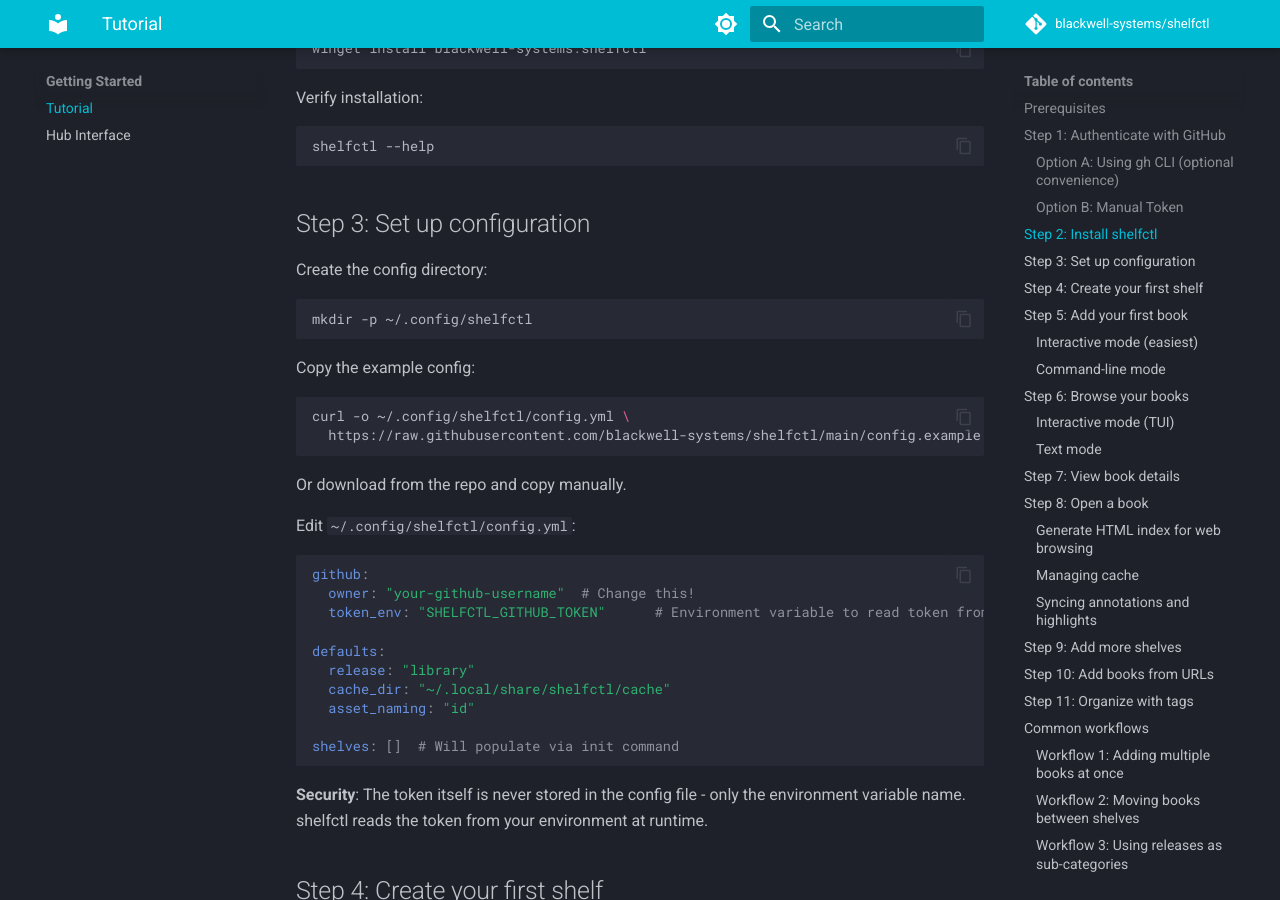
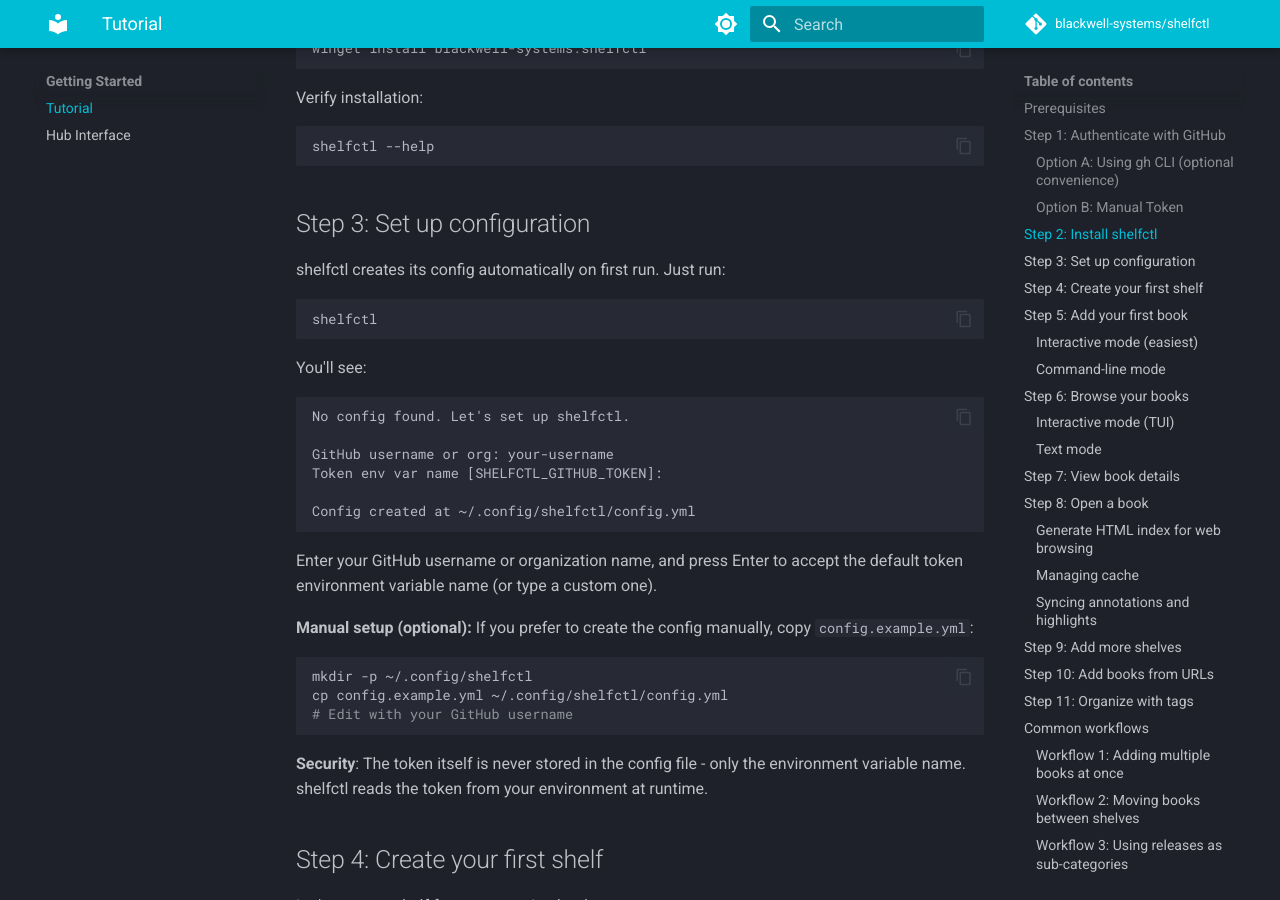
Before and after one commit to blackwell-systems/shelfctl, an MkDocs documentation site: the page built from docs/guides/tutorial.md, in a window 1280 px wide and 900 px high, scrolled down 2091 px. Built offline with MkDocs 1.6.1 and Material for MkDocs 9.7.7, drawn with Linux system fonts in a browser that asks for light colours; comment, search, counter and statistics services are not loaded; some of the changed text lies outside the part shown.

Commit message:
docs: update tutorial.md for auto-create config flow
Replace manual Step 3 config setup with auto-create prompt description.
Simplify "Complete setup from scratch" example.

````diff
--- a/docs/guides/tutorial.md
+++ b/docs/guides/tutorial.md
@@ -97,37 +97,38 @@ shelfctl --help
 
 ## Step 3: Set up configuration
 
-Create the config directory:
+shelfctl creates its config automatically on first run. Just run:
+
+```bash
+shelfctl
+```
+
+You'll see:
+
+```
+No config found. Let's set up shelfctl.
+
+GitHub username or org: your-username
+Token env var name [SHELFCTL_GITHUB_TOKEN]:
+
+Config created at ~/.config/shelfctl/config.yml
+```
+
+Enter your GitHub username or organization name, and press Enter to
+accept the default token environment variable name (or type a custom one).
+
+**Manual setup (optional):** If you prefer to create the config manually,
+copy `config.example.yml`:
 
 ```bash
 mkdir -p ~/.config/shelfctl
+cp config.example.yml ~/.config/shelfctl/config.yml
+# Edit with your GitHub username
 ```
 
-Copy the example config:
-
-```bash
-curl -o ~/.config/shelfctl/config.yml \
-  https://raw.githubusercontent.com/blackwell-systems/shelfctl/main/config.example.yml
-```
-
-Or download from the repo and copy manually.
-
-Edit `~/.config/shelfctl/config.yml`:
-
-```yaml
-github:
-  owner: "your-github-username"  # Change this!
-  token_env: "SHELFCTL_GITHUB_TOKEN"      # Environment variable to read token from
-
-defaults:
-  release: "library"
-  cache_dir: "~/.local/share/shelfctl/cache"
-  asset_naming: "id"
-
-shelves: []  # Will populate via init command
-```
-
-**Security**: The token itself is never stored in the config file - only the environment variable name. shelfctl reads the token from your environment at runtime.
+**Security**: The token itself is never stored in the config file - only
+the environment variable name. shelfctl reads the token from your
+environment at runtime.
 
 ## Step 4: Create your first shelf
 
@@ -566,18 +567,9 @@ export SHELFCTL_GITHUB_TOKEN=$(gh auth token)
 # 2. Install
 go install github.com/blackwell-systems/shelfctl/cmd/shelfctl@latest
 
-# 3. Configure
-mkdir -p ~/.config/shelfctl
-cat > ~/.config/shelfctl/config.yml <<EOF
-github:
-  owner: "myusername"
-  token_env: "SHELFCTL_GITHUB_TOKEN"
-defaults:
-  release: "library"
-  cache_dir: "~/.local/share/shelfctl/cache"
-  asset_naming: "id"
-shelves: []
-EOF
+# 3. Run shelfctl (auto-creates config)
+shelfctl
+# Follow the prompts: enter your GitHub username, accept default token env var
 
 # 4. Create shelf
 shelfctl init --repo shelf-books --name books --create-repo --create-release
````
